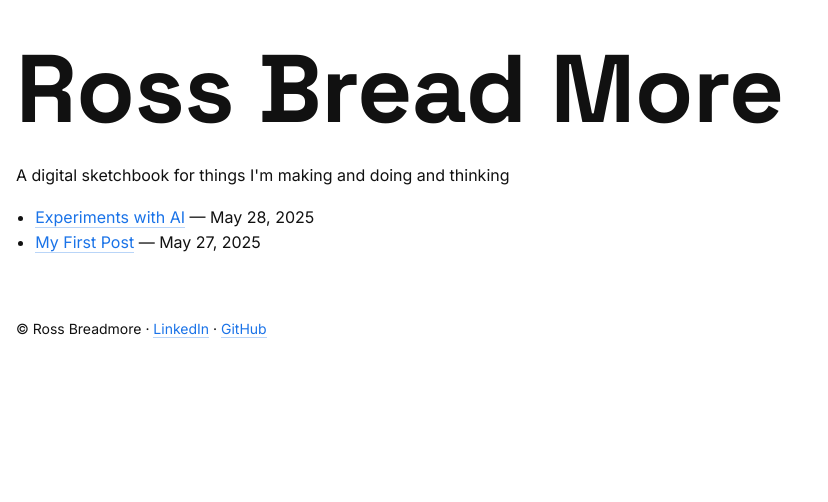
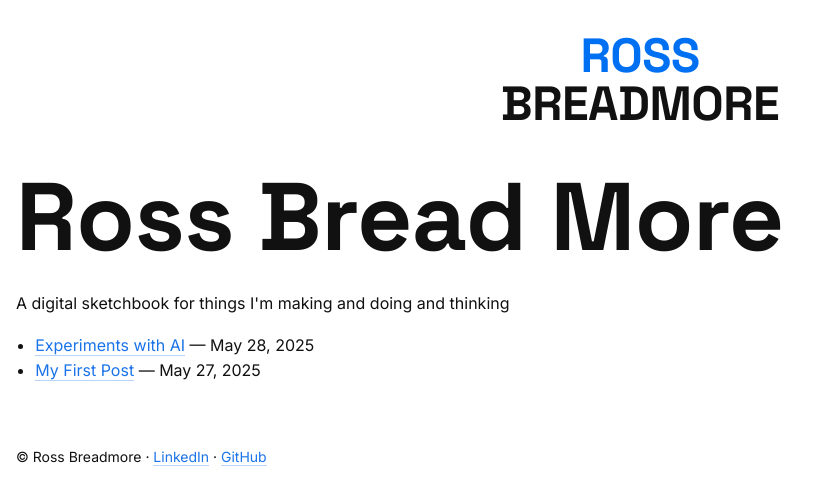
Before and after one commit to rossbreadmore/rossbreadmore_site, an Eleventy site: page index.njk in a window 1280 px wide. Shown: the whole page, without its empty margins (0-828 px from the left). Built offline with nearby package versions, Linux system fonts and the light colour scheme; Eleventy itself is replaced by a stand-in of ours; files that its build step writes are made by us from their sources.

Commit message:
Add styled visual header logo

```diff
--- a/index.njk
+++ b/index.njk
@@ -1,6 +1,11 @@
 ---
 layout: home.njk
 ---
+<header class="site-logo">
+  <h1><span class="logo-highlight">Ross</span><br>Breadmore</h1>
+</header>
+
+
 
 <h1 class="hero-title">Ross Bread More</h1>
 
--- a/styles.css
+++ b/styles.css
@@ -115,3 +115,33 @@ footer {
   text-align: left;
 
 }
+.site-logo {
+  font-family: 'Space Grotesk', sans-serif;
+  font-weight: 700;
+  font-size: clamp(3rem, 10vw, 6rem);
+  line-height: 1;
+  text-transform: uppercase;
+  letter-spacing: -1px;
+  margin: 2rem 0;
+  text-align: center;
+}
+
+.site-logo {
+  font-family: 'Space Grotesk', sans-serif;
+  font-weight: 700;
+  font-size: clamp(3rem, 10vw, 6rem);
+  line-height: 1;
+  text-transform: uppercase;
+  letter-spacing: -1px;
+  margin: 2rem 0;
+  text-align: center;
+}
+
+.site-logo h1 {
+  margin: 0;
+  padding: 0;
+}
+
+.logo-highlight {
+  color: #0070f3; /* or any highlight color you like */
+}
```
